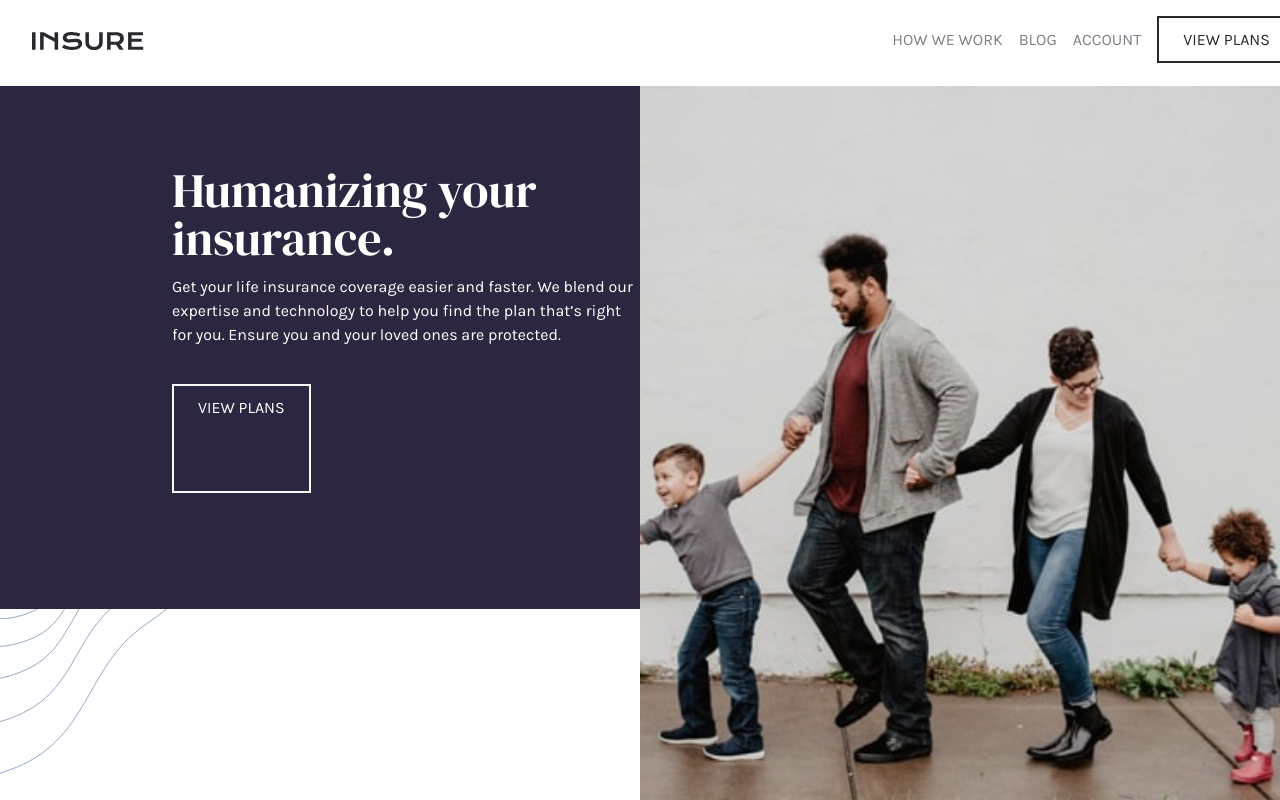
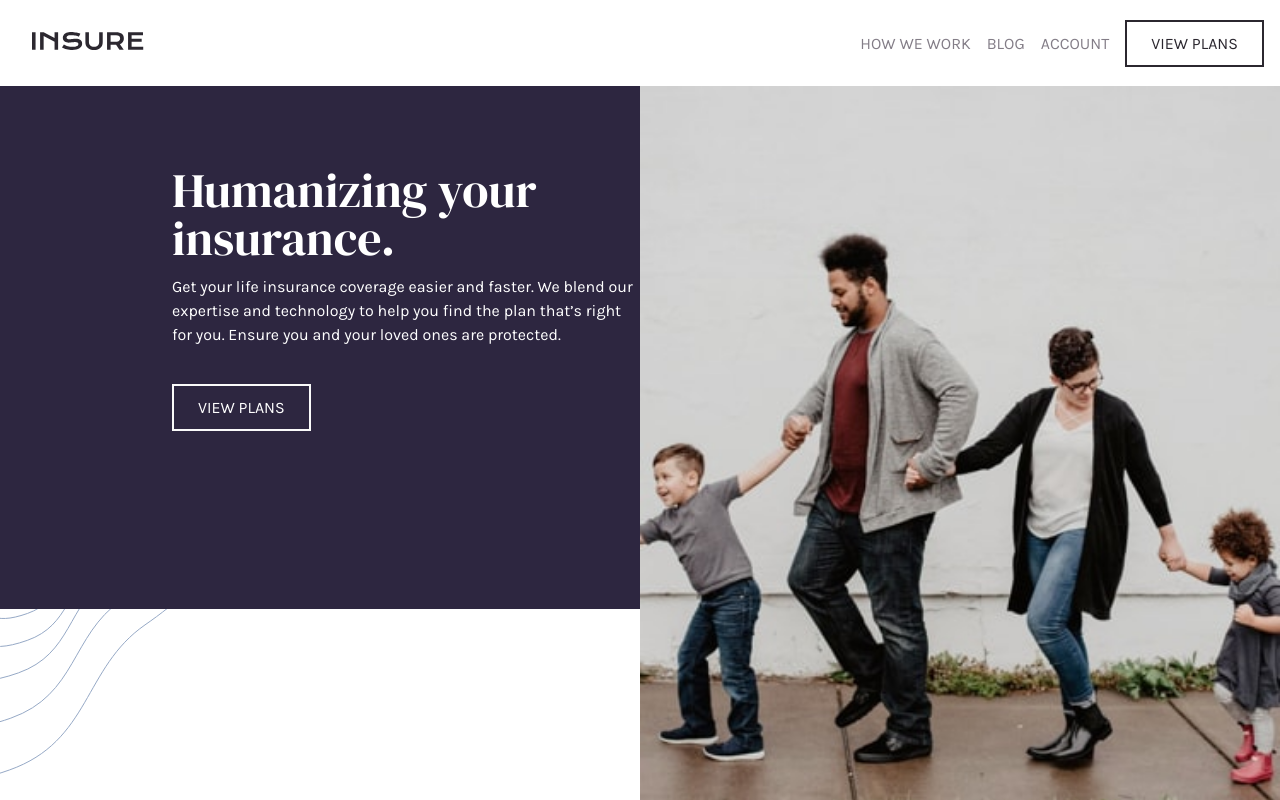
Before and after one commit to brittgalloway/InsureLanding, a website: page index.html in a window 1280 px wide. Shown: the top 800 px of the page. Drawn offline with Linux system fonts and the light colour scheme.

Commit message:
corrected desktop nav

```diff
--- a/styles.css
+++ b/styles.css
@@ -265,10 +265,11 @@ footer p {
         display: none;
     }
     header {
-        width: 100%;
+        width: calc(100% - 2rem);
         display: flex;
         padding: 1rem;
         justify-content: space-between;
+        align-items: center;
     }
     #top-row {
         display: inline-block;
@@ -299,6 +300,7 @@ footer p {
     .nav-item.button {
         color: var(--very-dark-violet);
         border-color: var(--very-dark-violet);
+        width: auto;
     }
     body {
         text-align: left;
@@ -334,6 +336,7 @@ footer p {
         grid-row: 3/4;
         margin-left: 25%;
         justify-self: auto;
+        height: fit-content;
     }
     #family {
         grid-row: 1/3;
@@ -366,10 +369,10 @@ footer p {
         padding: 2rem;
         gap: 0;
         width: 100%;
+        width: calc(100% - 2rem);
     }
     .social-media {
         width: auto;
-        padding: 0;
     }
     .company {
         grid-column: 1/2;
```
